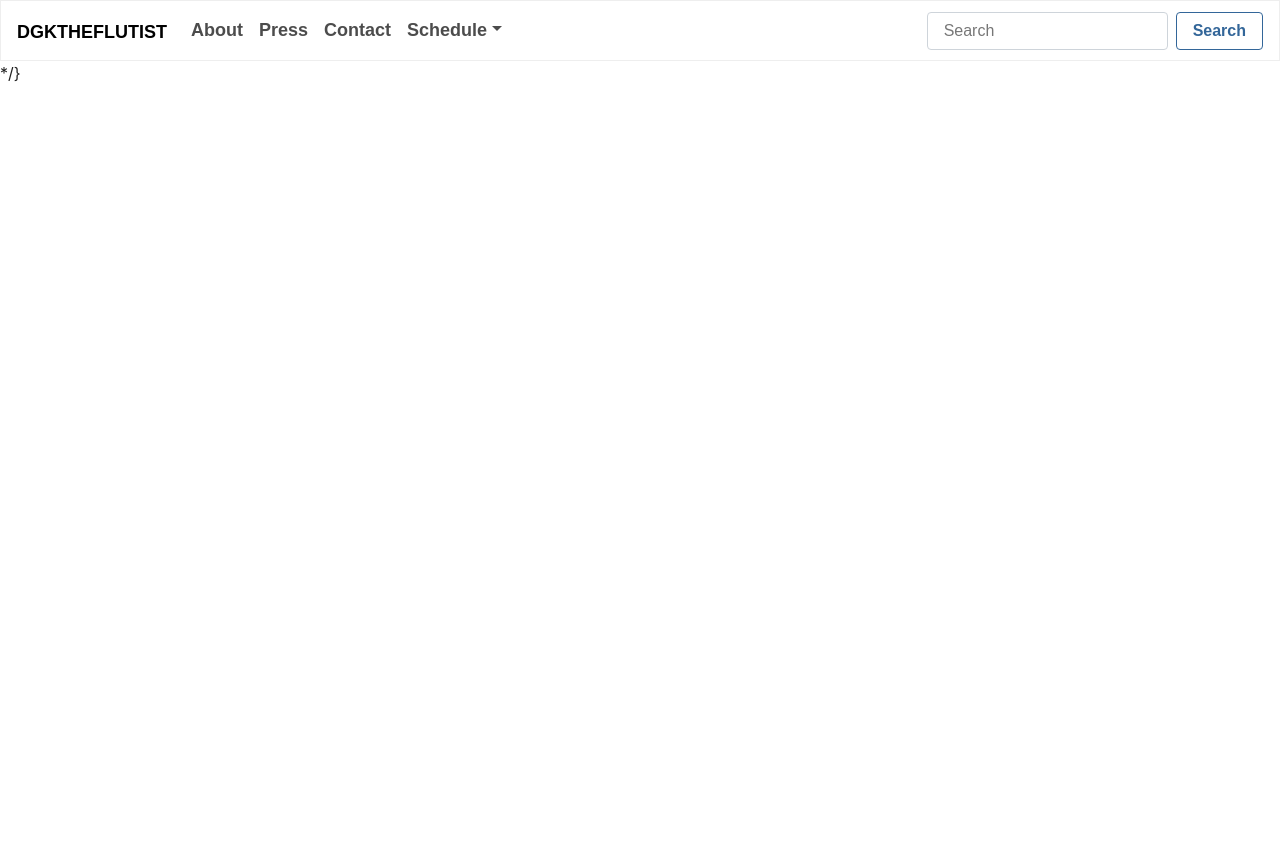
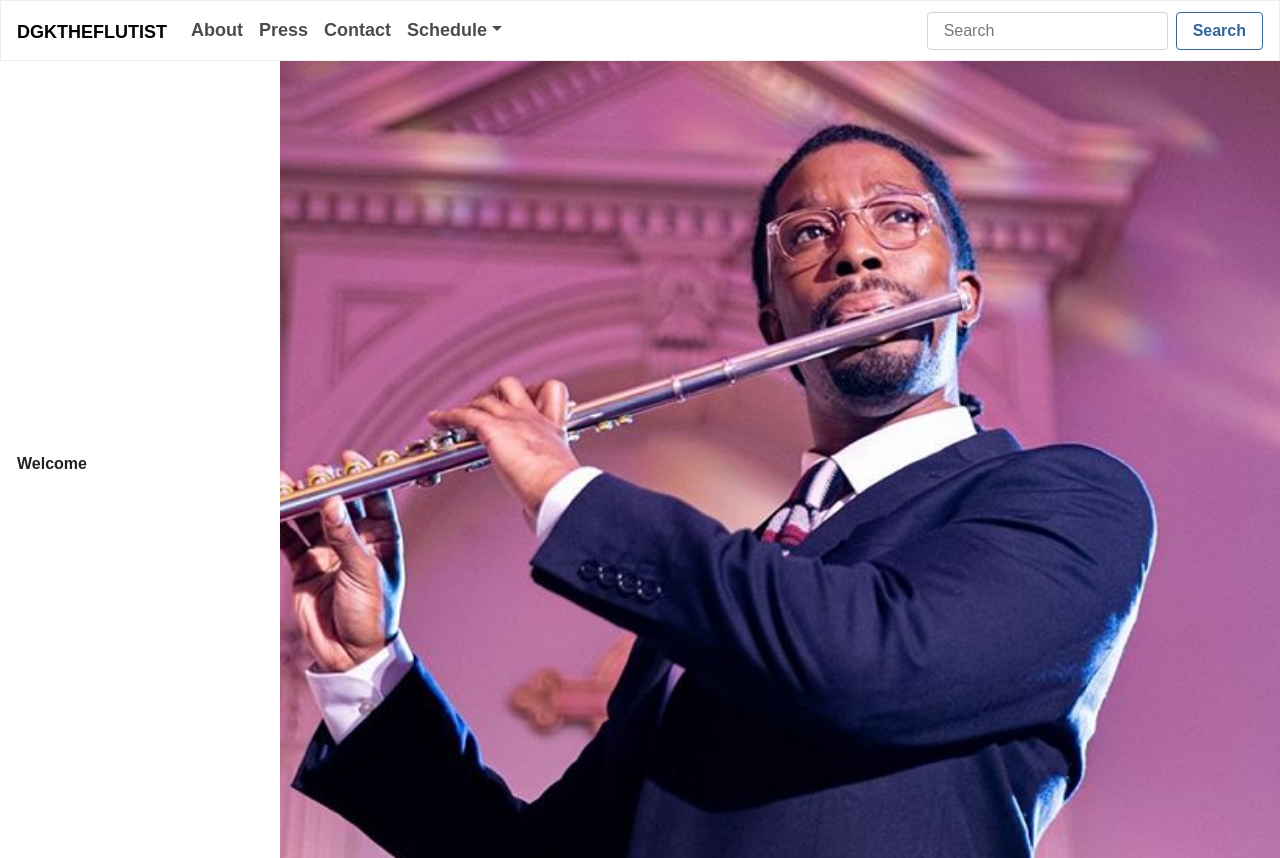
Before and after one commit to ksuares1/dport, a React (Create React App) app in the folder deshaun/: page / in a window 1280 px wide. Before the commit the page ends 800 px from the top, so only its background shows below. Built offline with nearby package versions, Linux system fonts and the light colour scheme; a web font is replaced by a local one.

Commit message:
reverted homepage back to original

```diff
--- a/deshaun/public/index.html
+++ b/deshaun/public/index.html
@@ -31,7 +31,7 @@
       work correctly both with client-side routing and a non-root public URL.
       Learn how to configure a non-root public URL by running `npm run build`.
     -->
-    <title>React App</title>
+    <title>Dgktheflutist</title>
   </head>
   <body>
     <noscript>You need to enable JavaScript to run this app.</noscript>
--- a/deshaun/src/App.js
+++ b/deshaun/src/App.js
@@ -7,6 +7,7 @@ import HomeComponent from './pages/Home';
 import AboutComponent from './pages/About';
 import FluteRepairs from './pages/Flute';
 import ScheduleComponent from './pages/Schedule';
+// import HomePage from './components/Home';
 
 
 function App() {
@@ -14,7 +15,7 @@ function App() {
     <div>
       <Router>
         <div>
-           <Navbar />
+            <Navbar />
           <div>
             <Route exact path="/" component={HomeComponent} />
             <Route exact path="/about" component={AboutComponent} />
--- a/deshaun/src/components/About/index.js
+++ b/deshaun/src/components/About/index.js
@@ -5,7 +5,7 @@ const AboutPage = () => {
     return (
         // row column issue
         <main style={{flexDirection:"row"}}>
-            <img className="about-pic" src={require("../../assets/img/deshaun-about.png")} alt=" Deshaun" />
+            {/* <img className="about-pic" src={require("../../assets/img/deshaun-about.png")} alt=" Deshaun" /> */}
             <p className="about-text">
             Lorem ipsum dolor sit amet, consectetur adipiscing elit, sed do eiusmod tempor incididunt ut labore et dolore magna aliqua. Ut enim ad minim veniam, quis nostrud exercitation ullamco laboris nisi ut aliquip ex ea commodo consequat. Duis aute irure dolor in reprehenderit in voluptate velit esse cillum dolore eu fugiat nulla pariatur. Excepteur sint occaecat cupidatat non proident, sunt in culpa qui officia deserunt mollit anim id est laborum.
             </p>
--- a/deshaun/src/components/Home/index.js
+++ b/deshaun/src/components/Home/index.js
@@ -1,18 +1,43 @@
 import React from "react";
-// import { MDBBtn } from "mdbreact";
-import deshaun from '../../assets/img/deshaun-home.png';
+import { MDBBtn } from "mdbreact";
 
 
 function HomePage() {
-    return (
-        <div styles={{ backgroundImage: `url (${deshaun})` }}>
-            {/* <MDBBtn className="text-align:center" href="/about" gradient="purple">Welcome</MDBBtn>  */} */}
+    return(
+        // <div styles={{backgroundImage:`url (${deshaun-home})`}}>
+             <div>
+              <img className="home-pic" src={require("../../assets/img/deshaun-home.png")}  width="1000px" alt=" Deshaun" />
+
+             <br>
+             </br>
+             <br>
+             </br>
+             <br>
+             </br>
+             <br>
+             </br>
+             <br>
+             </br>
+             <br>
+             </br> <br>
+             </br>
+             <br>
+             </br> <br>
+             </br>
+             <br>
+             </br> <br>
+             </br>
+             <br>
+             </br> <br>
+             </br>
+             <br>
+             </br> <br>
+             </br>
+             <br>
+             </br>
+          <MDBBtn className="text-align:center" href="/about" gradient="purple">Welcome</MDBBtn>
+
         </div>
-
-
-
-
-
     )
 }
 
```
Also changed, not shown: deshaun/src/assets/img/Screenshot (141).png (added).
